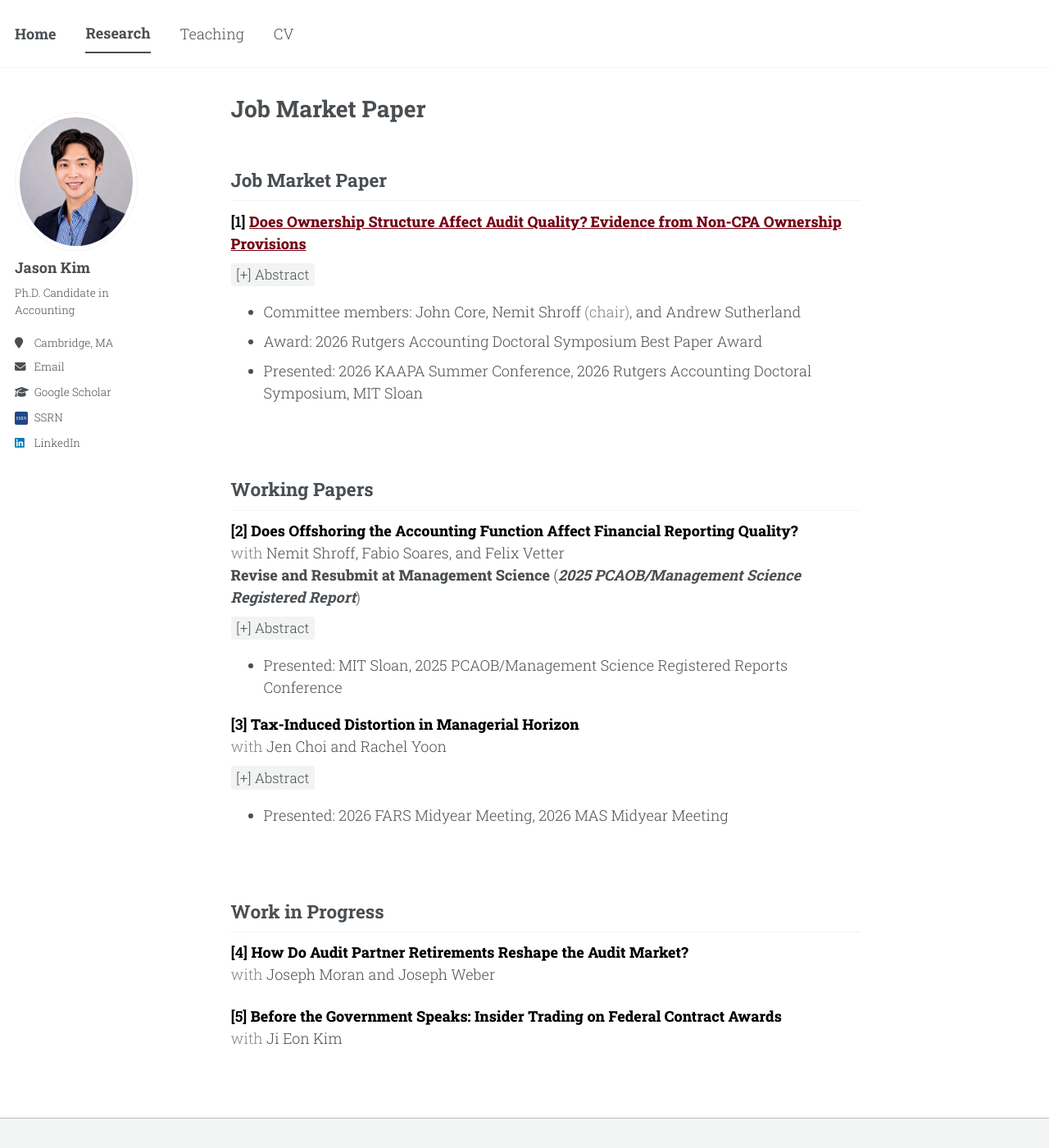
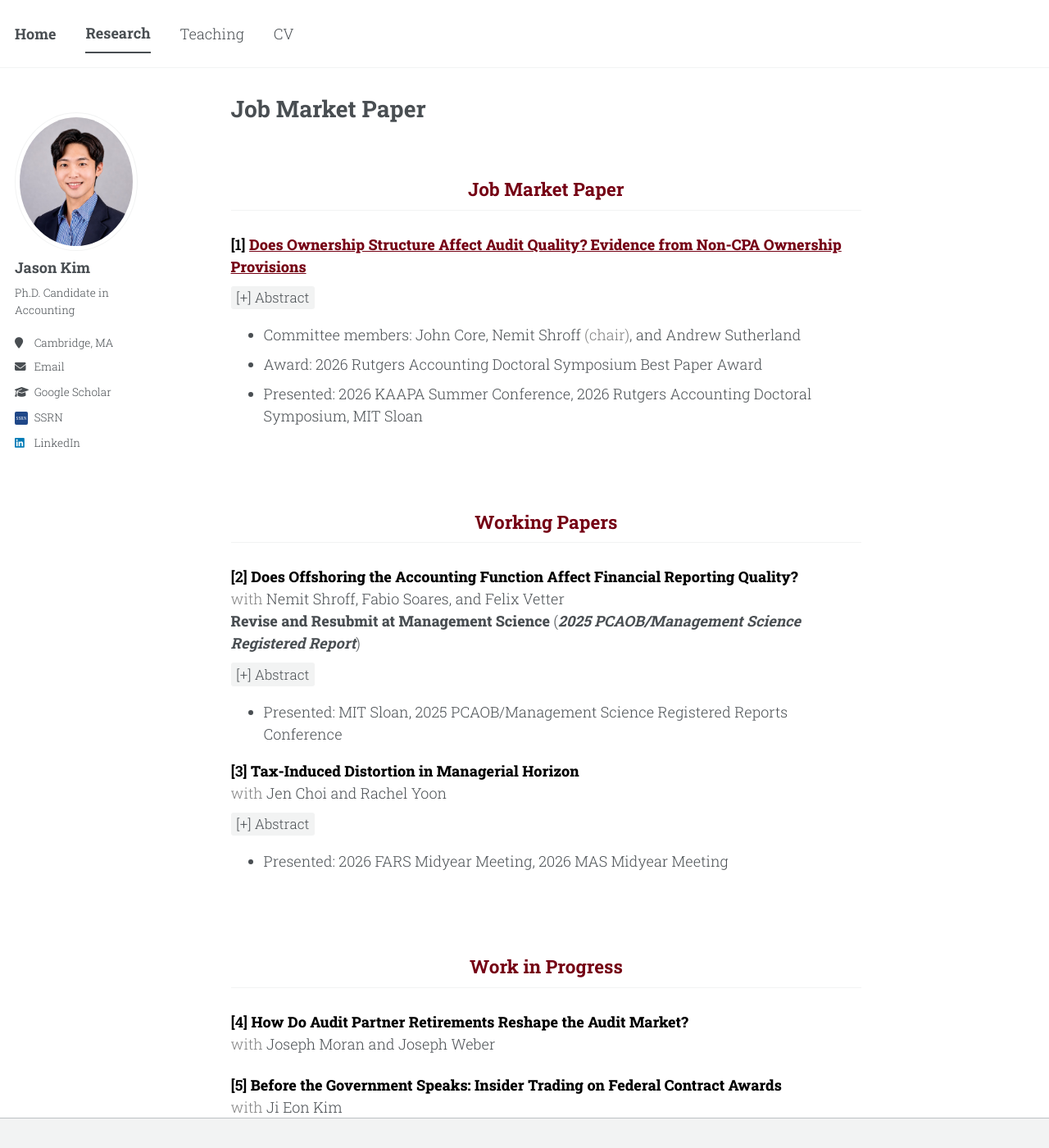
Before and after one commit to jgkim262/jgkim262.github.io, a Jekyll site: the page built from _pages/research.md, in a window 1280 px wide and 1400 px high. Shown: the whole window at 82% size. Built offline with Jekyll 4.4.1, drawn with Linux system fonts in a browser that asks for light colours; a style sheet for code colours, icons or effects is not loaded; our own code applies the rules of GitHub Pages for plain Markdown files.

Commit message:
Centre research section headings in crimson, matching teaching page
Co-Authored-By: Claude Opus 5 (1M context) <noreply@anthropic.com>

```diff
--- a/_pages/research.md
+++ b/_pages/research.md
@@ -4,7 +4,7 @@ author_profile: true
 ---
 
 ## Job Market Paper
-
+{: .section-title}
 **<span class="paper-num">[1]</span> [Does Ownership Structure Affect Audit Quality? Evidence from Non-CPA Ownership Provisions](https://papers.ssrn.com/sol3/papers.cfm?abstract_id=7261201){: .underline}**{: .paper-title}
 <details markdown="1"><summary>[+] Abstract</summary>
 
@@ -18,7 +18,7 @@ This paper examines whether allowing non-CPAs to own an equity stake in CPA firm
 <br>
 
 ## Working Papers
-
+{: .section-title}
 **<span class="paper-num">[2]</span> Does Offshoring the Accounting Function Affect Financial Reporting Quality?**{: .paper-title}<br>
 <span class="muted">with</span> [Nemit Shroff](https://mitsloan.mit.edu/faculty/directory/nemit-shroff){: .coauthor}, [Fabio Soares](https://mitsloan.mit.edu/programs/phd/fabio-da-silva-soares){: .coauthor}, and [Felix Vetter](https://mitsloan.mit.edu/faculty/directory/felix-w-vetter){: .coauthor}<br>
 **Revise and Resubmit at Management Science**{: .paper-status} (***2025 PCAOB/Management Science Registered Report***)
@@ -42,7 +42,7 @@ This paper examines whether boards respond to tax-induced changes in the incenti
 <br>
 
 ## Work in Progress
-
+{: .section-title}
 **<span class="paper-num">[4]</span> How Do Audit Partner Retirements Reshape the Audit Market?**{: .paper-title}<br>
 <span class="muted">with</span> [Joseph Moran](https://mitsloan.mit.edu/faculty/directory/joseph-moran){: .coauthor} and [Joseph Weber](https://mitsloan.mit.edu/faculty/directory/joseph-p-weber){: .coauthor}
 
--- a/_sass/include/_utilities.scss
+++ b/_sass/include/_utilities.scss
@@ -287,7 +287,8 @@ body:hover .visually-hidden button {
    Apply the heading class with kramdown's block IAL on the following line:
    ## Financial Accounting
    {: .course-title} */
-.page__content h2.course-title {
+.page__content h2.course-title,
+.page__content h2.section-title {
   text-align: center;
   color: #750014;
   margin-top: 2.5em;
```
